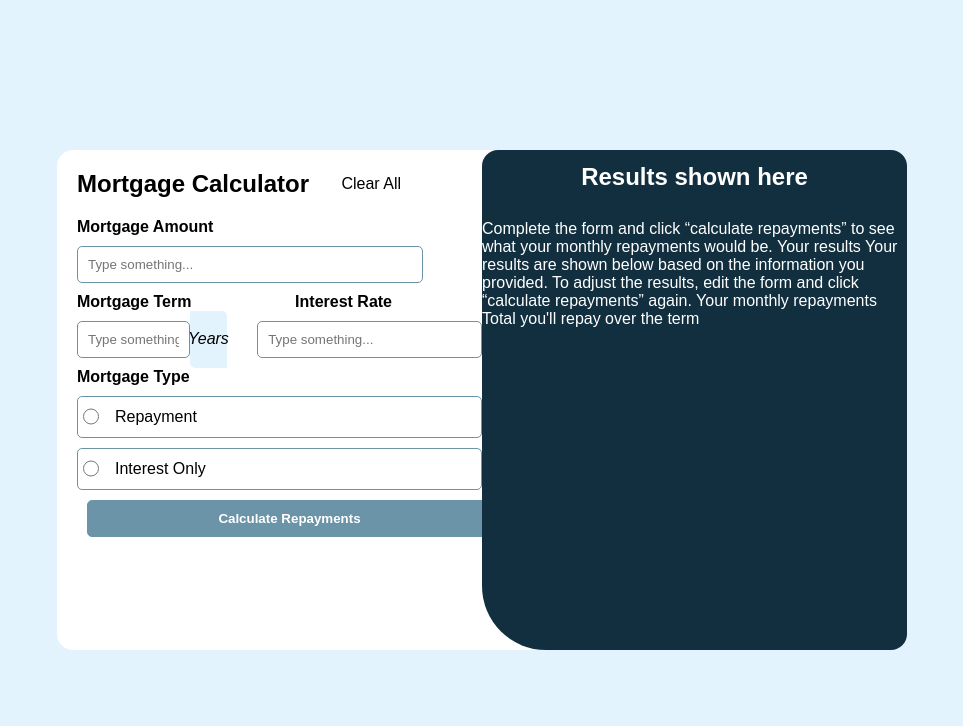
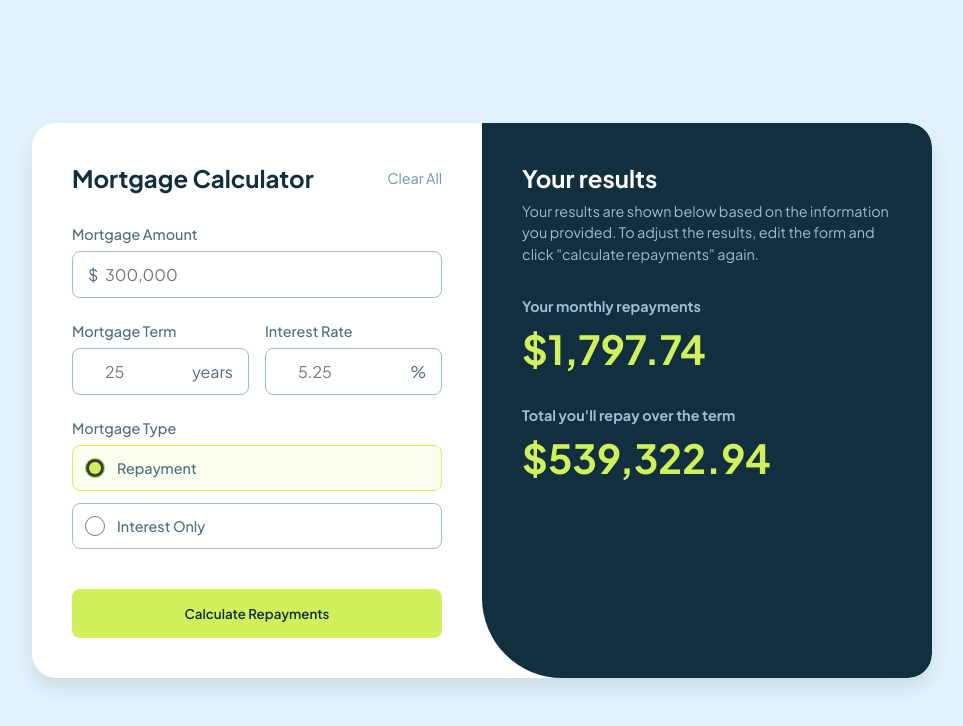
Before and after one commit to JGrineau/mortgage-repayment-calculator, a plain HTML site: page index.html in a window 1280 px wide. Shown: the whole page, without its empty margins (158-1121 px from the left). Drawn offline with Linux system fonts and the light colour scheme; a web font is replaced by a local one.

Commit message:
HTML and CSS complete

```diff
--- a/index.html
+++ b/index.html
@@ -2,76 +2,83 @@
 <html lang="en">
 <head>
     <meta charset="UTF-8">
-  <meta name="viewport" content="width=device-width, initial-scale=1.0"> <!-- displays site properly based on user's device -->
-
+    <meta name="viewport" content="width=device-width, initial-scale=1.0">
     <link rel="icon" type="image/png" sizes="32x32" href="./assets/images/favicon-32x32.png">
     <link rel="stylesheet" href="style.css">
-  <link rel="stylesheet" href="https://fonts.google.com/specimen/Plus+Jakarta+Sans">
-  <title>Mortgage repayment calculator</title>
-
-  <!-- Feel free to remove these styles or customise in your own stylesheet 👍 -->
-  <style>
-    .attribution { font-size: 11px; text-align: center; }
-    .attribution a { color: hsl(228, 45%, 44%); }
-  </style>
+    <link href="https://fonts.googleapis.com/css2?family=Plus+Jakarta+Sans:wght@400;500;600;700&display=swap" rel="stylesheet">
+    <title>Mortgage Repayment Calculator</title>
 </head>
 <body>
-
     <div class="main-container">
         <div class="mortgage-container">
             <div class="mortgage-title">
-        <h2>Mortgage Calculator</h1>
-        <a class="clear-button">Clear All</a>
-      </div>
-      <div class="mortgage-form">
-        <h5>Mortgage Amount</h5>
-        <input type="text" placeholder="Type something..." />
-        <div class="rates">
-          <h5>Mortgage Term</h5>
-          <h5>Interest Rate</h5>
-        </div>
-        <div class="rates-placeholder">
-          <div class="rates-first">
-            <input type="text" placeholder="Type something..." />
-            <i class="term-icon icon">Years</i>
-          </div>
-          <input class="radio" type="text" placeholder="Type something..." />
-        </div>
-          <h5>Mortgage Type</h5>
-        <div class="radio-buttons">
-          <input  type="radio">Repayment</inp>
-        </div>
-          <div class="interest">
-            <input type="radio" name="type" id="interest" />
-              <label for="type">Interest Only</label>
+                <h2>Mortgage Calculator</h2>
+                <a href="#" class="clear-button">Clear All</a>
             </div>
 
-        <button>Calculate Repayments</button>
+            <form class="mortgage-form">
+                <div class="form-group">
+                    <label for="mortgage-amount">Mortgage Amount</label>
+                    <div class="input-wrapper">
+                        <span>$</span>
+                        <input type="text" id="mortgage-amount" placeholder="300,000" />
                     </div>
                 </div>
 
-    <div class="results-container">
-      <!-- <div class="results-container"> -->
-        <!-- Empty results start -->
-        <h2 class="results-title">Results shown here</h2>
-
-        <p>
-          Complete the form and click “calculate repayments” to see what
-          your monthly repayments would be.
-          <!-- Empty results end -->
-          <!-- Completed results start -->
-          Your results
-          Your results are shown below based on the information you provided.
-          To adjust the results, edit the form and click “calculate repayments” again.
-          Your monthly repayments
-          Total you'll repay over the term
-        </p>
-        <!-- Completed results end -->
-      <!-- </div> -->
+                <div class="term-rate-group">
+                    <div class="form-group">
+                        <label for="mortgage-term">Mortgage Term</label>
+                        <div class="input-wrapper">
+                            <input type="number" id="mortgage-term" placeholder="25" />
+                            <span style="right: 1rem; left: auto;">years</span>
+                        </div>
                     </div>
 
-
+                    <div class="form-group">
+                        <label for="interest-rate">Interest Rate</label>
+                        <div class="input-wrapper">
+                            <input type="number" id="interest-rate" placeholder="5.25" step="0.01" />
+                            <span style="right: 1rem; left: auto;">%</span>
+                        </div>
+                    </div>
                 </div>
 
+                <div class="form-group">
+                    <label>Mortgage Type</label>
+                    <div class="radio-group">
+                        <label class="radio-option">
+                            <input type="radio" name="mortgage-type" value="repayment" checked />
+                            Repayment
+                        </label>
+                        <label class="radio-option">
+                            <input type="radio" name="mortgage-type" value="interest-only" />
+                            Interest Only
+                        </label>
+                    </div>
+                </div>
+
+                <button type="submit">Calculate Repayments</button>
+            </form>
+        </div>
+
+        <div class="results-container">
+            <div class="results-header">
+                <h2>Your results</h2>
+                <p>Your results are shown below based on the information you provided. To adjust the results, edit the form and click "calculate repayments" again.</p>
+            </div>
+
+            <div class="results-content">
+                <div class="result-item">
+                    <h3>Your monthly repayments</h3>
+                    <div class="result-value">$1,797.74</div>
+                </div>
+
+                <div class="result-item">
+                    <h3>Total you'll repay over the term</h3>
+                    <div class="result-value">$539,322.94</div>
+                </div>
+            </div>
+        </div>
+    </div>
 </body>
 </html>
--- a/style.css
+++ b/style.css
@@ -1,8 +1,6 @@
 :root {
-
-    --Lime: hsl(61, 70%, 52%);
+    --Lime: hsl(73, 84%, 65%);
     --Red: hsl(4, 69%, 50%);
-
     --White: hsl(0, 0%, 100%);
     --Slate100: hsl(202, 86%, 94%);
     --Slate300: hsl(203, 41%, 72%);
@@ -11,151 +9,190 @@
     --Slate900: hsl(202, 55%, 16%);
 }
 
+* {
+    margin: 0;
+    padding: 0;
+    box-sizing: border-box;
+    font-family: "Plus Jakarta Sans", sans-serif;
+}
 
 body {
     display: flex;
     justify-content: center;
     align-items: center;
-  height: 100vh;
+    min-height: 100vh;
     margin: 0;
     background-color: var(--Slate100);
-  font-family: "Plus Jakarta Sans", sans-serif;
 }
+
 .main-container {
     display: grid;
     grid-template-columns: 1fr 1fr;
-  max-width: 850px;
-  height: 500px;
+    max-width: 900px;
+    width: 95%;
     background-color: var(--White);
-  border-radius: 1em;
+    border-radius: 24px;
+    box-shadow: 0 10px 20px rgba(0, 0, 0, 0.1);
+    overflow: hidden;
 }
-.mortgage-container{
+
+.mortgage-container {
+    padding: 2.5rem;
+}
+
+.mortgage-title {
+    display: flex;
+    justify-content: space-between;
+    align-items: center;
+    margin-bottom: 2rem;
+}
+
+.mortgage-title h2 {
+    color: var(--Slate900);
+    font-size: 1.5rem;
+}
+
+.clear-button {
+    color: var(--Slate500);
+    text-decoration: none;
+    font-size: 0.9rem;
+    cursor: pointer;
+}
+
+.clear-button:hover {
+    color: var(--Slate700);
+}
+
+.mortgage-form {
     display: flex;
     flex-direction: column;
-  justify-content: flex-start;
-  align-items: flex-start;
-  margin-left: 20px;
+    gap: 1.5rem;
 }
-.results-container {
+
+.form-group {
     display: flex;
     flex-direction: column;
-  justify-content: flex-start;
-  align-items: center;
-  /* padding: 2em; */
-  /* border-radius: 0 0 0 30px; */
-  border-radius: 1em 1em 1em 4em;
-  background-color: var(--Slate900);
-  color: var(--White);
-}
-.mortgage-title{
-  display: flex;
-  flex-direction: row;
-  justify-content: space-between;
-  align-items: center;
-  /* font-size: 12px; */
-  width: 80%;
-
-}
-/* .mortgage-form{
-  margin: 10px;
-} */
- h5{
-  margin: 0;
-  padding: 0;
-  font-size: 16px;
-}
-.mortgage-form input{
-  width: 80%;
-  padding: 10px;
-  margin-top: 10px;
-  margin-bottom: 10px;
-  /* margin: 10px; */
-  border-radius: 5px;
-  border: 1px solid var(--Slate500);
-}
-.mortgage-form button{
-  width: 100%;
-  padding: 10px;
-  margin: 10px;
-  border-radius: 5px;
-  border: 1px solid var(--Slate500);
-  background-color: var(--Slate500);
-  color: var(--White);
-  font-weight: bold;
+    gap: 0.5rem;
 }
 
-.term-icon{
-  display: flex;
-  background-color: var(--Slate100);
-  width: 25%;
-  justify-content: center;
-  font-weight: var(--fw-bold);
-  color: var(--clr-Slate-700);
-  border-bottom-left-radius: 5px;
-  border-top-right-radius: 5px;
+.form-group label {
+    color: var(--Slate700);
+    font-size: 0.9rem;
+    font-weight: 500;
 }
-.icon {
+
+.input-wrapper {
+    position: relative;
     display: flex;
     align-items: center;
 }
 
-.results-title{
-  display: flex;
-  flex-direction: row;
-  justify-content: space-evenly;
-  align-items: center;
-  padding: 3%;
-  /* font-size: 12px; */
-  width: 100%;
-  margin: 0%;
+.input-wrapper span {
+    position: absolute;
+    left: 1rem;
+    color: var(--Slate700);
 }
 
-.rates{
+.input-wrapper input {
+    width: 100%;
+    padding: 0.75rem;
+    padding-left: 2rem;
+    border: 1px solid var(--Slate300);
+    border-radius: 8px;
+    font-size: 1rem;
+    color: var(--Slate900);
+}
+
+.input-wrapper input:focus {
+    outline: none;
+    border-color: var(--Slate500);
+}
+
+.term-rate-group {
+    display: grid;
+    grid-template-columns: 1fr 1fr;
+    gap: 1rem;
+}
+
+.radio-group {
     display: flex;
-  flex-direction: row;
-  justify-content: space-between;
-  align-items: flex-start;
-  margin-right: 90px;
+    flex-direction: column;
+    gap: 0.75rem;
 }
-.rates-placeholder{
-  display: flex;
-  flex-direction: row;
-  justify-content: space-evenly;
-  align-items: center;
-  width: 100%;
-}
-.radio{
-  margin-left: 30px;
-}
-.rates-first{
-  display: flex;
-  flex-direction: row;
-}
-.radio-buttons{
+
+.radio-option {
     display: flex;
     align-items: center;
-  border: 1px solid var(--Slate500);
-  height: 2.5rem;
-  border-radius: 5px;
-  margin-top: 10px;
-  margin-bottom: 10px;
-}
-.interest{
-  display: flex;
-  align-items: center;
-  border: 1px solid var(--Slate500);
-  height: 2.5rem;
-  border-radius: 5px;
-}
-.interest label {
-  font-weight: var(--fw-bold);
-  color: var(--clr-Slate-900);
-  margin: 0;
+    padding: 0.75rem;
+    border: 1px solid var(--Slate300);
+    border-radius: 8px;
+    cursor: pointer;
 }
 
-input[type="radio"] {
-  margin-right: 1rem;
-  width: 1.2em;
-  height: 1.2rem;
-  accent-color: var(--clr-lime);
+.radio-option input[type="radio"] {
+    margin-right: 0.75rem;
+    width: 1.25rem;
+    height: 1.25rem;
+    accent-color: var(--Lime);
 }
+
+.radio-option:has(input:checked) {
+    border-color: var(--Lime);
+    background-color: hsla(73, 84%, 65%, 0.1);
+}
+
+button {
+    background-color: var(--Lime);
+    color: var(--Slate900);
+    border: none;
+    padding: 1rem;
+    border-radius: 8px;
+    font-weight: 600;
+    cursor: pointer;
+    transition: background-color 0.2s;
+    margin-top: 1rem;
+}
+
+button:hover {
+    background-color: hsl(73, 84%, 60%);
+}
+
+.results-container {
+    background-color: var(--Slate900);
+    color: var(--White);
+    padding: 2.5rem;
+    border-radius: 0 24px 24px 80px;
+}
+
+.results-header {
+    margin-bottom: 2rem;
+}
+
+.results-header h2 {
+    font-size: 1.5rem;
+    margin-bottom: 0.5rem;
+}
+
+.results-header p {
+    color: var(--Slate300);
+    font-size: 0.9rem;
+    line-height: 1.5;
+}
+
+.results-content {
+    display: flex;
+    flex-direction: column;
+    gap: 2rem;
+}
+
+.result-item h3 {
+    color: var(--Slate300);
+    font-size: 0.9rem;
+    margin-bottom: 0.5rem;
+}
+
+.result-value {
+    font-size: 2.5rem;
+    font-weight: 700;
+    color: var(--Lime);
+}
```
Lines whose indentation alone changed are shown as unchanged.
